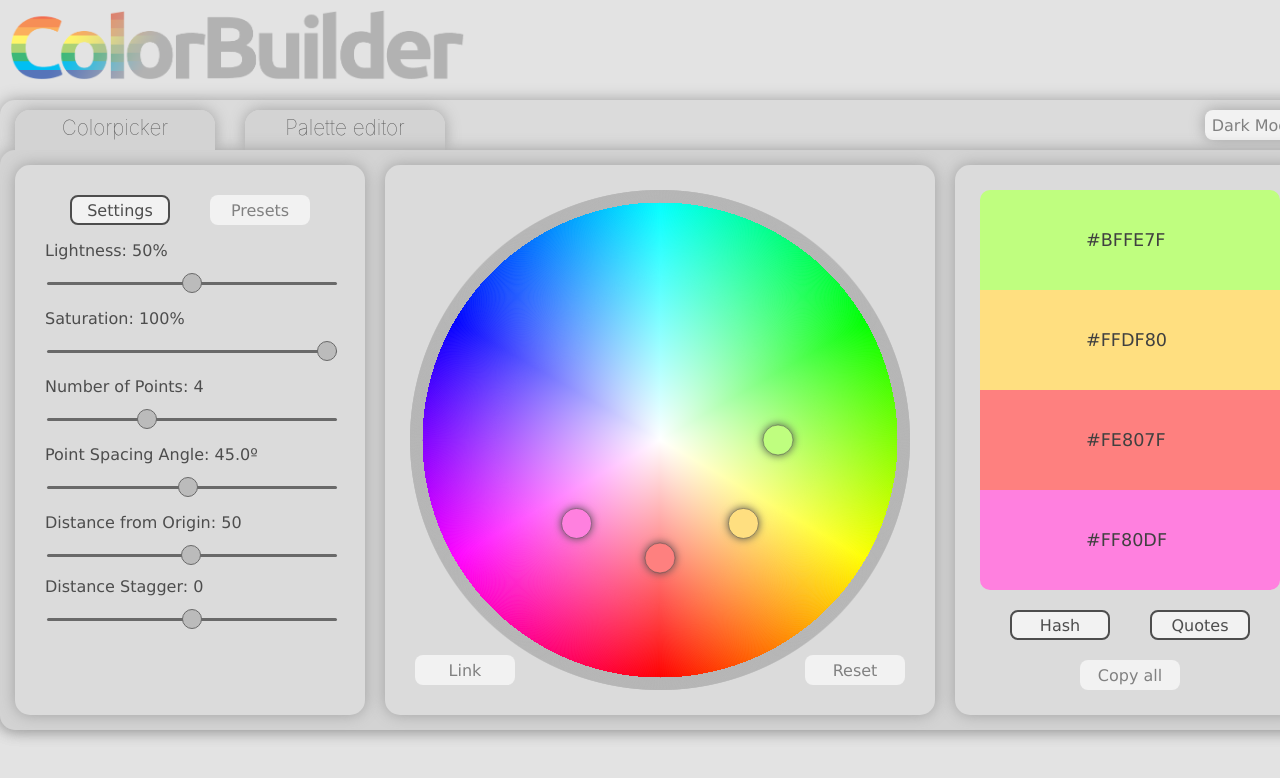
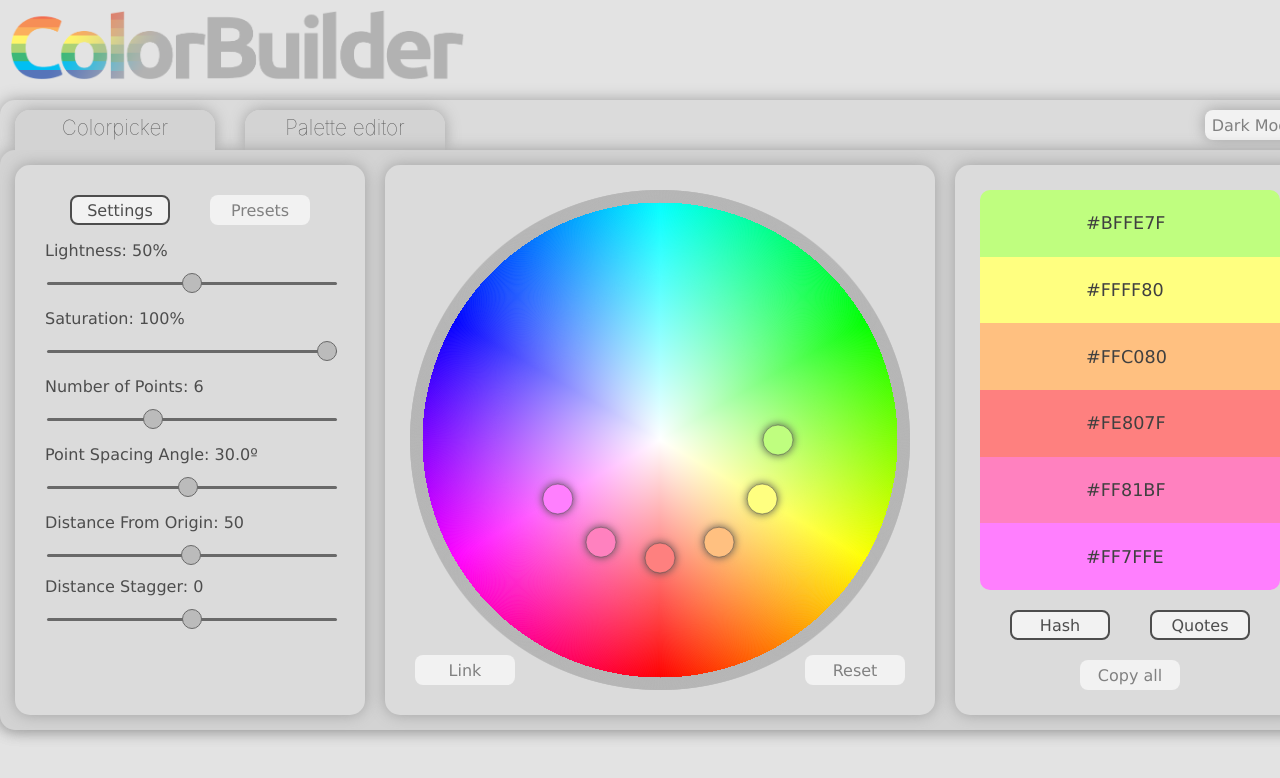
Before and after one commit to ymurenko/color-builder, a React (Create React App) app: page / in a window 1280 px wide. Shown: the top 778 px of the page. Built offline with nearby package versions, Linux system fonts and the light colour scheme.

Commit message:
added cluster angle slider, selector count limiter

```diff
--- a/src/components/Controls/Controls.js
+++ b/src/components/Controls/Controls.js
@@ -10,6 +10,7 @@
   setSelectorRadius,
   setSelectorStagger,
   setDarkMode,
+  setClusterAngle,
   setPreset
 } from "../../redux/actions/actions";
 import "./Controls.scss";
@@ -18,10 +19,28 @@
 const Controls_ = props => {
   const [tab, setTab] = useState(true);
   const staggerSlider = useRef(null);
+  const selectorCountSlider = useRef(null);
 
   useEffect(() => {
     props.setSelectorStagger(staggerSlider.current.value);
   }, [props.selectorRadius]);
+
+  useEffect(() => {
+    switch(props.preset){
+      case 1:
+        props.setSelectorCount(6);
+        break;
+      case 3:
+        props.setSelectorCount(9);
+        break;
+      case 4:
+        props.setSelectorCount(12);
+        break;
+      case 5:
+        props.setSelectorCount(10);
+        break;
+    }
+  }, [props.preset]);
 
   return (
     <div className={`controls ui-block ${props.darkMode ? "dark" : ""}`}>
@@ -50,41 +69,62 @@
         </button>
       </div>
       <div className="presets" style={{ display: tab ? "none" : "" }}>
+        <div>
         <div className="presets-grid">
           <button
             className={`preset default ${props.darkMode ? "dark" : ""} ${
-              props.preset === "default" ? "active" : ""
+              props.preset === 1 ? "active" : ""
             } `}
             type="button"
             onClick={() => {
-              if (!(props.preset === "default")) props.setPreset("default");
+              if (!(props.preset === 1)) props.setPreset(1);
             }}
           />
           <button
             className={`preset triad  ${props.darkMode ? "dark" : ""} ${
-              props.preset === "triad" ? "active" : ""
+              props.preset === 3 ? "active" : ""
             }`}
             type="button"
             onClick={() => {
-              if (!(props.preset === "triad")) props.setPreset("triad");
+              if (!(props.preset === 3)) props.setPreset(3);
             }}
           />
           <button
             className={`preset tetrad  ${props.darkMode ? "dark" : ""} ${
-              props.preset === "tetrad" ? "active" : ""
+              props.preset === 4 ? "active" : ""
             }`}
             type="button"
             onClick={() => {
-              if (!(props.preset === "tetrad")) props.setPreset("tetrad");
+              if (!(props.preset === 4)) props.setPreset(4);
             }}
           />
           <button
             className={`preset pentad  ${props.darkMode ? "dark" : ""} ${
-              props.preset === "pentad" ? "active" : ""
+              props.preset === 5 ? "active" : ""
             }`}
             type="button"
             onClick={() => {
-              if (!(props.preset === "pentad")) props.setPreset("pentad");
+              if (!(props.preset === 5)) props.setPreset(5);
+            }}
+          />
+
+        </div>
+        </div>
+        <div className="control-container slider-container" style={{marginTop: '80px'}}>
+          <p className="slider-label">Cluster Spacing Angle:{" "}
+            {(
+              Math.round((props.clusterAngle) * 10) / 10
+            ).toFixed(1)}
+            º</p>
+          <input
+            type="range"
+            className={`slider ${props.darkMode ? "dark" : ""}`}
+            min={1}
+            max={((props.selectorAngle / props.preset)/props.selectorCount)*props.preset}
+            step={1}
+            value={props.clusterAngle}
+            onChange={val => {
+              props.setClusterAngle(val.target.value);
             }}
           />
         </div>
@@ -125,9 +165,10 @@
           <input
             type="range"
             className={`slider ${props.darkMode ? "dark" : ""}`}
-            min={1}
-            max={10}
-            step={1}
+            ref={selectorCountSlider}
+            min={props.preset}
+            max={15}
+            step={props.preset}
             value={props.selectorCount}
             onChange={val => {
               props.setSelectorCount(val.target.value);
@@ -156,7 +197,7 @@
         </div>
         <div className="control-container slider-container">
           <p className="slider-label">
-            Distance from Origin:{" "}
+            Distance From Origin:{" "}
             {(Math.round((props.selectorRadius / 236) * 1000) / 10).toFixed(0)}
           </p>
           <input
@@ -185,7 +226,6 @@
             step={1}
             defaultValue={props.selectorStagger}
             onChange={val => {
-              console.log("sdfds");
               props.setSelectorStagger(val.target.value);
             }}
           />
@@ -205,7 +245,8 @@
     selectorStagger: state.actionReducer.SELECTOR_STAGGER,
     linked: state.actionReducer.LINKED,
     darkMode: state.actionReducer.DARK_MODE,
-    preset: state.actionReducer.PRESET
+    preset: state.actionReducer.PRESET,
+    clusterAngle: state.actionReducer.CLUSTER_ANGLE
   };
 }
 
@@ -219,6 +260,7 @@
   setSelectorRadius,
   setSelectorStagger,
   setDarkMode,
+  setClusterAngle,
   setPreset
 };
 
--- a/src/components/Selectors/Selectors.js
+++ b/src/components/Selectors/Selectors.js
@@ -38,44 +38,16 @@
     //sets the angle of the polar offset from +X-axis
     let radOffset;
     let harmony = {total: 0, count: 1};
-    if (props.preset === 'triad' && props.selectorCount != 3){
+    if (props.preset != 1 && props.selectorCount != props.preset){
       radOffset = [0,0]
       for (let i = 1; i < props.selectorCount; i++) {
-        if(harmony.count === Math.round(props.selectorCount/3)){
+        if(harmony.count === Math.round(props.selectorCount/props.preset)){
           harmony.total++
           harmony.count = 0;
-          radOffset.push(radOffset[i] = (Math.round(props.selectorAngle / 3) * (Math.PI / 180)) * harmony.total)
+          radOffset.push(radOffset[i] = (Math.round(props.selectorAngle / props.preset) * (Math.PI / 180)) * harmony.total)
         }
         else {
-          radOffset.push(radOffset[i] += Math.round(props.selectorAngle / (props.selectorCount*2.5) ) * (Math.PI / 180))
-        }
-        harmony.count++;
-      }
-    }
-    else if (props.preset === 'tetrad' && props.selectorCount != 4){
-      radOffset = [0,0]
-      for (let i = 1; i < props.selectorCount; i++) {
-        if(harmony.count === Math.round(props.selectorCount/4)){
-          harmony.total++
-          harmony.count = 0;
-          radOffset.push(radOffset[i] = (Math.round(props.selectorAngle / 4) * (Math.PI / 180)) * harmony.total)
-        }
-        else {
-          radOffset.push(radOffset[i] += Math.round(props.selectorAngle / (props.selectorCount*2.5) ) * (Math.PI / 180))
-        }
-        harmony.count++;
-      }
-    }
-    else if (props.preset === 'pentad' && props.selectorCount != 5){
-      radOffset = [0,0]
-      for (let i = 1; i < props.selectorCount; i++) {
-        if(harmony.count === Math.round(props.selectorCount/5)){
-          harmony.total++
-          harmony.count = 0;
-          radOffset.push(radOffset[i] = (Math.round(props.selectorAngle / 5) * (Math.PI / 180)) * harmony.total)
-        }
-        else {
-          radOffset.push(radOffset[i] += Math.round(props.selectorAngle / (props.selectorCount*2) ) * (Math.PI / 180))
+          radOffset.push(radOffset[i] += props.clusterAngle * (Math.PI / 180))
         }
         harmony.count++;
       }
@@ -245,7 +217,7 @@
       circleRefs[i].setAttribute("cy", `${y}`);
       staggerOffset += props.selectorStagger / props.selectorCount
     }
-  }, [props.selectorStagger, props.selectorCount, props.selectorRadius,  props.selectorAngle]);
+  }, [props.selectorStagger, props.selectorCount, props.selectorRadius,  props.selectorAngle, props.clusterAngle]);
 
   useEffect(() => {
     for (let i = 0; i < props.selectorCount; i++) {
@@ -283,7 +255,8 @@
     saturation: state.actionReducer.SATURATION,
     linked: state.actionReducer.LINKED,
     reset: state.actionReducer.RESET,
-    preset: state.actionReducer.PRESET
+    preset: state.actionReducer.PRESET,
+    clusterAngle: state.actionReducer.CLUSTER_ANGLE
   };
 }
 
--- a/src/redux/actions/actions.js
+++ b/src/redux/actions/actions.js
@@ -39,6 +39,9 @@
 export const setPreset = (val) => (
   { type: 'SET_PRESET', PRESET: val }
 )
+export const setClusterAngle = (val) => (
+  { type: 'SET_CLUSTER_ANGLE', CLUSTER_ANGLE: val }
+)
 export const resetState = () => (
   { type: 'RESET' }
 )
--- a/src/redux/reducers/reducers.js
+++ b/src/redux/reducers/reducers.js
@@ -8,11 +8,12 @@
   SELECTOR_ANGLE: 180,
   SELECTOR_RADIUS: 118,
   SELECTOR_STAGGER: 0,
+  CLUSTER_ANGLE: 30,
   LINKED: false,
   DARK_MODE: false,
   HASH: true,
   QUOTES: true,
-  PRESET: "default",
+  PRESET: 1,
   RESET: 0 //for comp. rerender if init state doesnt change a prop
 };
 
@@ -85,35 +86,35 @@
         QUOTES: !state.QUOTES
       };
     case "SET_PRESET":
-      if (action.PRESET === "default") {
+      if (action.PRESET === 1) {
         return {
           ...initialState,
           DARK_MODE: state.DARK_MODE,
           SELECTOR_COUNT: 6
         };
-      } else if (action.PRESET === "triad") {
+      } else if (action.PRESET === 3) {
         return {
           ...initialState,
-          SELECTOR_COUNT: 9,
           SELECTOR_ANGLE: 360,
           DARK_MODE: state.DARK_MODE,
-          PRESET: action.PRESET
+          PRESET: action.PRESET,
+          CLUSTER_ANGLE: 16
         };
-      } else if (action.PRESET === "tetrad") {
+      } else if (action.PRESET === 4) {
         return {
           ...initialState,
-          SELECTOR_COUNT: 12,
           SELECTOR_ANGLE: 360,
           DARK_MODE: state.DARK_MODE,
-          PRESET: action.PRESET
+          PRESET: action.PRESET,
+          CLUSTER_ANGLE: 12
         };
-      } else if (action.PRESET === "pentad") {
+      } else if (action.PRESET === 5) {
         return {
           ...initialState,
-          SELECTOR_COUNT: 10,
           SELECTOR_ANGLE: 360,
           DARK_MODE: state.DARK_MODE,
-          PRESET: action.PRESET
+          PRESET: action.PRESET,
+          CLUSTER_ANGLE: 15
         };
       } else {
         return {
@@ -123,7 +124,11 @@
           PRESET: action.PRESET
         };
       }
-
+    case "SET_CLUSTER_ANGLE":
+      return {
+        ...state,
+        CLUSTER_ANGLE: action.CLUSTER_ANGLE
+      };
     case "RESET":
       return {
         ...initialState,
```
Also changed, not shown: todo.txt.
